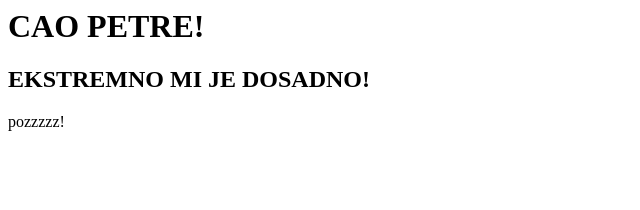
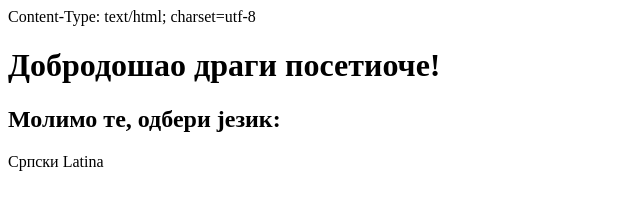
Before and after one commit to dosadnomije/dosadnomije, a plain HTML site: page index.html in a window 1280 px wide. Shown: the whole page, without its empty margins (0-640 px from the left). Drawn offline with Linux system fonts and the light colour scheme.

Commit message:
Update index.html

```diff
--- a/index.html
+++ b/index.html
@@ -1,3 +1,8 @@
-<h1>CAO PETRE!</h1>
-<h2>EKSTREMNO MI JE DOSADNO!</h2>
-<p1>pozzzzz!</h1>
+<!DOCTYPE html>
+<html>
+<meta charset="utf-8">
+Content-Type: text/html; charset=utf-8
+<h1>Добродошао драги посетиоче!</h1>
+<h2>Молимо те, одбери језик:</h2>
+<a href"index_srpski.html">Српски</a>
+<a href"index_latina.html">Latina</a>
```
